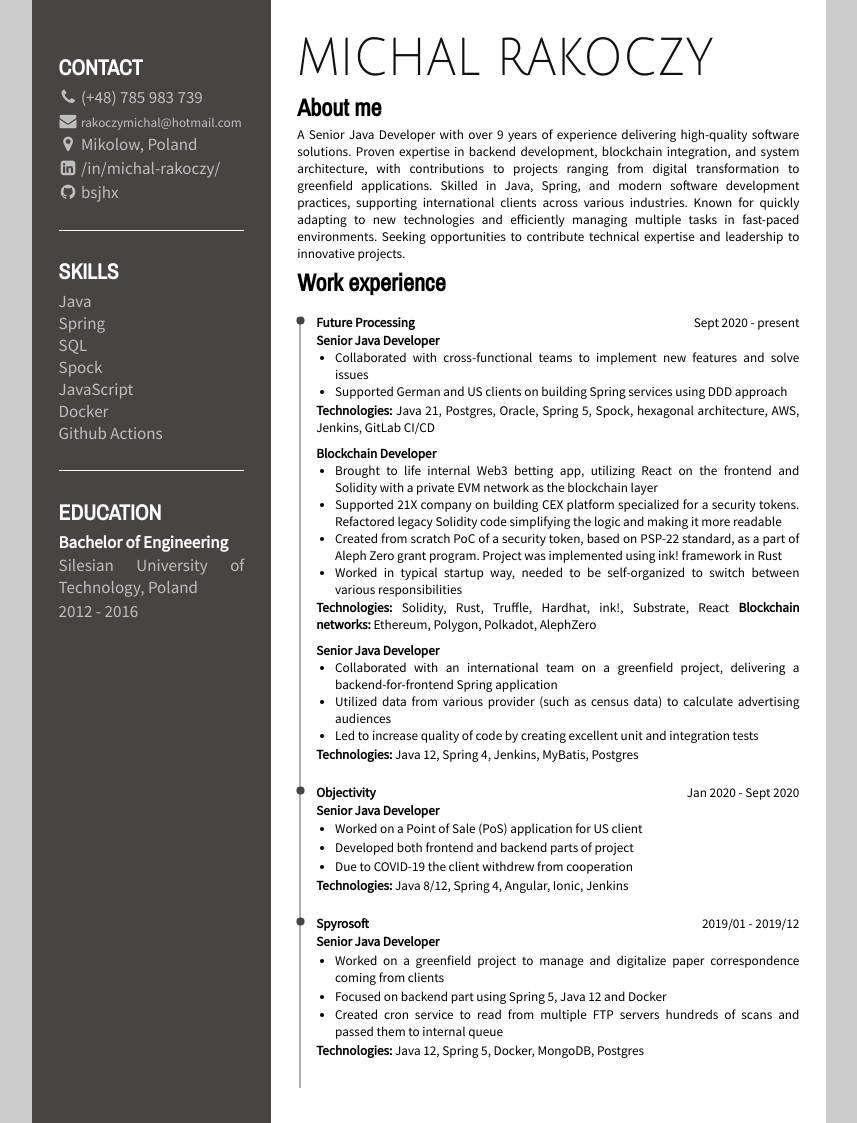
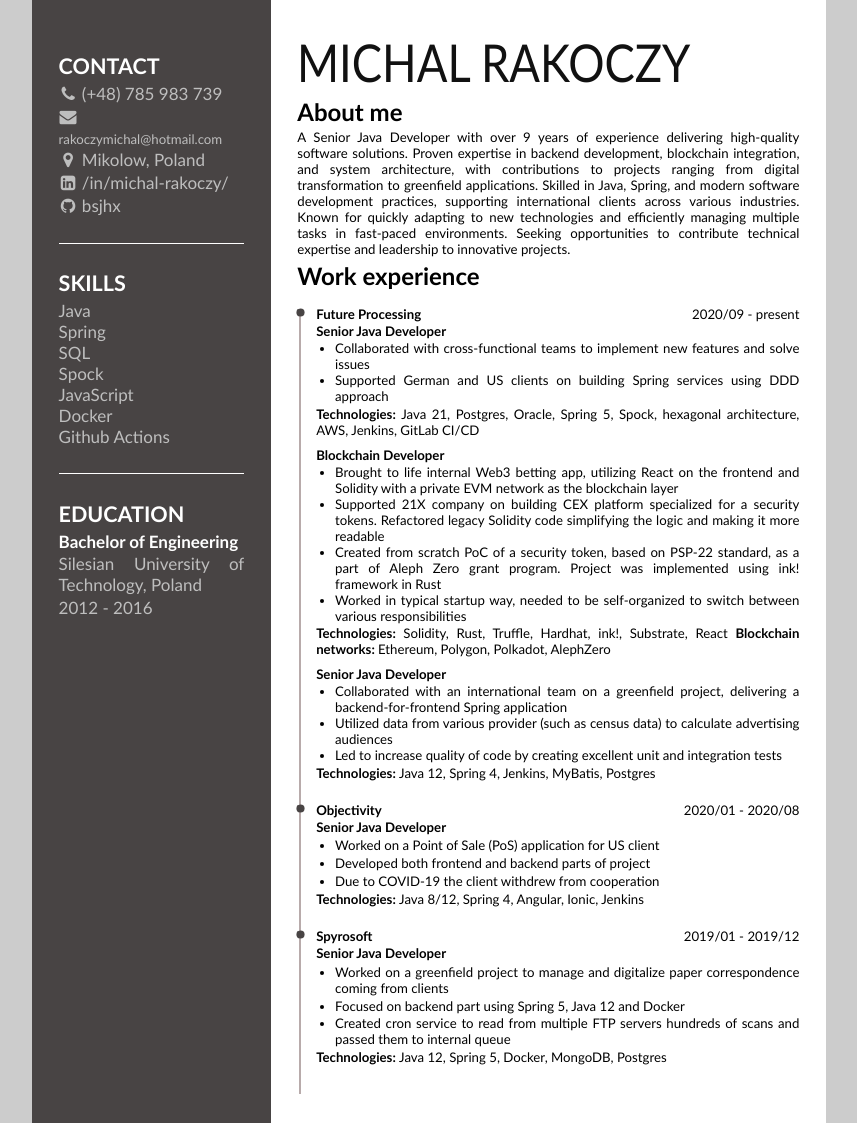
Before and after one commit to bsjhx/cv, a plain HTML site: page index.html in a window 1280 px wide. Shown: the top 1123 px of the page, without its empty margins (211-1068 px from the left). Drawn offline with nearby package versions, Linux system fonts and the light colour scheme.

Commit message:
Adjusting fonts

```diff
--- a/index.html
+++ b/index.html
@@ -136,7 +136,7 @@
                   Future Processing
                 </span>
               <span>
-                  Sept 2020 - present
+                  2020/09 - present
                 </span>
             </div>
             <div class="projectName bolded">
@@ -211,7 +211,7 @@
                   Objectivity
                 </span>
               <span>
-                  Jan 2020 - Sept 2020
+                  2020/01 - 2020/08
                 </span>
             </div>
             <div class="projectName bolded">
--- a/styles.css
+++ b/styles.css
@@ -2,34 +2,34 @@
 
 /* Family */
 h1 {
-    font-family: 'Julius Sans One', sans-serif;
+    font-family: 'Calibri', sans-serif;
 }
 
 h2 { /* Contact, Skills, Education, About me, Work Experience */
-    font-family: 'Archivo Narrow', sans-serif;
+    font-family: 'Calibri', sans-serif;
 }
 
 h3 { /* Accountant */
-    font-family: 'Open Sans', sans-serif;
+    font-family: 'Calibri', sans-serif;
 }
 
 .jobPosition span,
 .projectName span {
-    font-family: 'Source Sans Pro', sans-serif;
+    font-family: 'Calibri', sans-serif;
+}
+
+
+.smallText,
+.smallText span,
+.smallText p,
+.smallText a {
+    font-family: 'Calibri', sans-serif;
+    text-align: justify;
 }
 
 .upperCase {
     text-transform: uppercase;
 }
-
-.smallText,
-.smallText span,
-.smallText p,
-.smallText a {
-    font-family: 'Source Sans Pro', sans-serif;
-    text-align: justify;
-}
-
 /* End Family */
 
 /* Colors */
@@ -263,6 +263,6 @@ page[size="A4"] {
 }
 
 .pageBreaker {
-    margin-top: 120px;
+    margin-top: 100px;
 }
 /*End Layout*/
```
